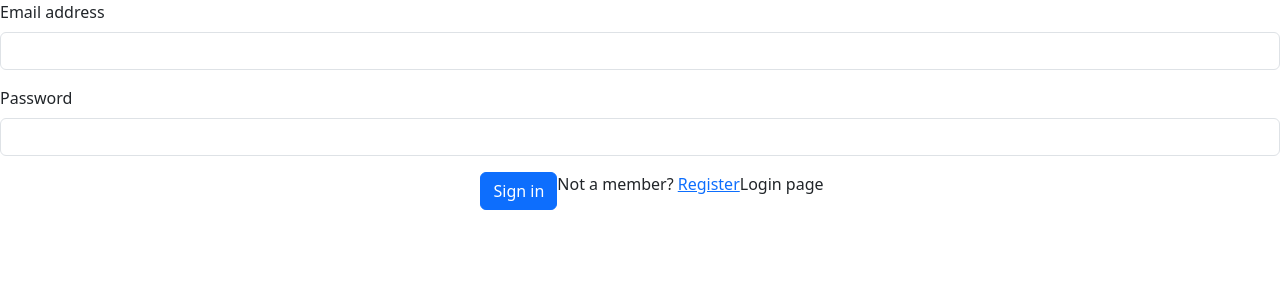
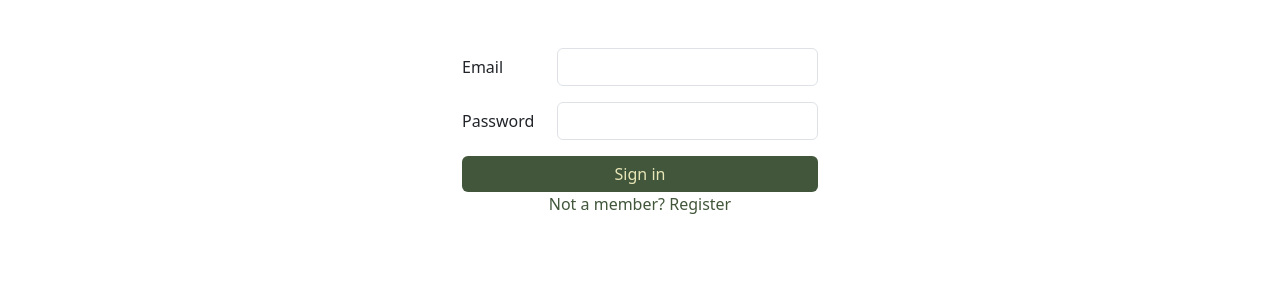
Before and after one commit to ArngrimurArnason/LuxTerra, a Django app: page /user/login/ in a window 1280 px wide. Shown: the top 300 px of the page. Run offline with Django 5.2, Linux system fonts and the light colour scheme.

Commit message:
log in continue

```diff
--- a/Templates/login.html
+++ b/Templates/login.html
@@ -8,31 +8,33 @@
     <link href="{% static 'css/log_in.css'%}" rel="stylesheet">
 </head>
 <body>
+  <div class="container mt-5">
+    <div class="row justify-content-center">
+      <div class="col-md-6 col-lg-4">
         <form>
-        <div class="mb-3">
-          <label for="email" class="form-label">Email address</label>
+            <div class="mb-3 row align-items-center">
+                <label for="email" class="col-sm-3 col-form-label">Email</label>
+                <div class="col-sm-9">
                     <input type="email" class="form-control" id="email">
                 </div>
-        <div class="mb-3">
-          <label for="password" class="form-label">Password</label>
+            </div>
+
+            <div class="mb-3 row align-items-center">
+                <label for="password" class="col-sm-3 col-form-label">Password</label>
+                <div class="col-sm-9">
                     <input type="password" class="form-control" id="password">
                 </div>
-  <!-- 2 column grid layout for inline styling -->
-  <div class="row mb-4">
-    <div class="col d-flex justify-content-center">
-      <!-- Checkbox -->
-      <div class="form-check">
             </div>
 
+            <button type="submit" class="btn btn-primary w-100">Sign in</button>
 
-  <!-- Submit button -->
-  <button  type="button" data-mdb-button-init data-mdb-ripple-init class="btn btn-primary btn-block mb-4">Sign in</button>
+            </form>
+            <div class="text-center">
+                <p>Not a member? <a href="#">Register</a></p>
+            </div>
+        </div>
+    </div>
+  </div>
+</body>
 
-  <!-- Register buttons -->
-  <div class="text-center">
-    <p>Not a member? <a href="#!">Register</a></p>
-  </div>
-</form>
-    <p>Login page</p>
-</body>
 </html>
--- a/static/css/log_in.css
+++ b/static/css/log_in.css
@@ -1,4 +1,28 @@
-.form-outline.mb-4 {
-    font-family: "Times New Roman", times !important;
+body {
+    vertical-align: center;
+}
 
+.btn.btn-primary.w-100 {
+    background-color: #41563b !important;
+    color: #e8e6b7;
+    border: none;
+    outline: none;
 }
+
+.text-center a {
+    color: #41563B;
+    text-decoration: none;
+}
+
+.text-center {
+    color: #41563B;
+}
+
+.text-center a:hover {
+    color: #2d3b23;
+    text-decoration: underline;
+}
+
+.email {
+    border: #2d3b23;
+}
```
Lines whose indentation alone changed are shown as unchanged.
